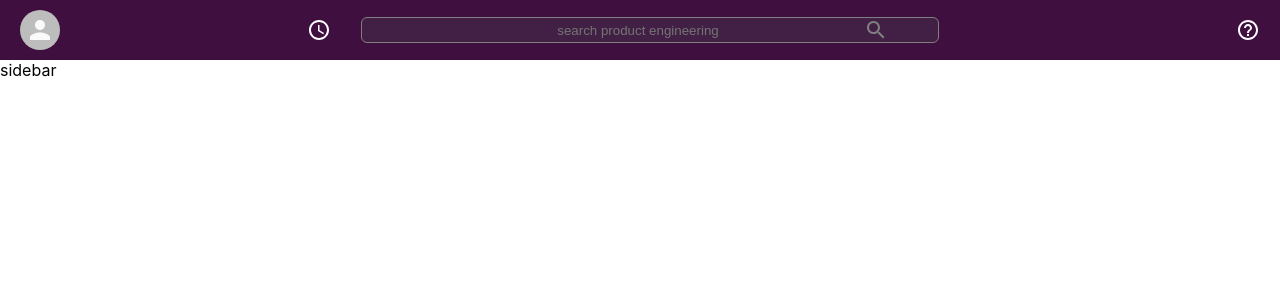
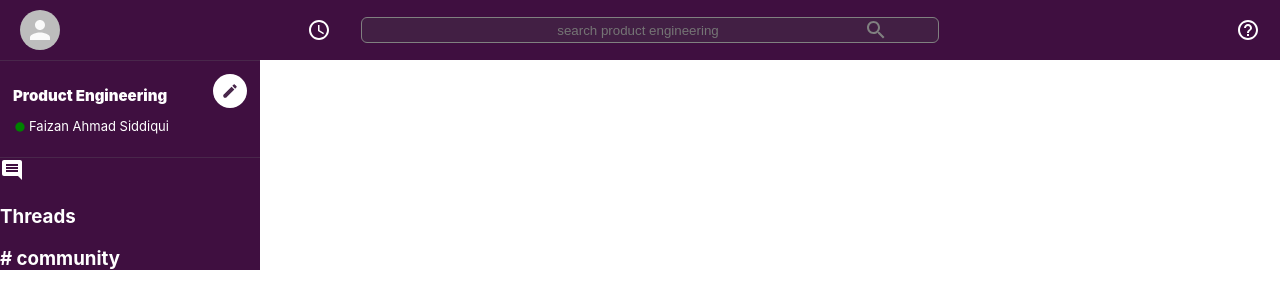
Before and after one commit to faizan14sid/slack-clone, a React (Create React App) app in the folder slack/: page / in a window 1280 px wide. Shown: the top 308 px of the page. Built offline with nearby package versions, Linux system fonts and the light colour scheme.

Commit message:
started working on sidebar

```diff
--- a/slack/src/App.js
+++ b/slack/src/App.js
@@ -6,7 +6,9 @@ function App() {
   return (
     <div className="App">
       <Header />
-      <Sidebar />
+      <div className="app_body">
+        <Sidebar />
+      </div>
     </div>
   );
 }
--- a/slack/src/Components/Sidebar.js
+++ b/slack/src/Components/Sidebar.js
@@ -1,5 +1,25 @@
 import React from "react";
+import "./sidebar.css";
+import FibeManualReacordIcon from "@material-ui/icons/FiberManualRecord";
+import CreateIcon from "@material-ui/icons/Create";
+import { SidebarOption } from "./SidebarOption";
+import InsertCommentIcon from "@material-ui/icons/InsertComment";
 
 export const Sidebar = () => {
-  return <div>sidebar </div>;
+  return (
+    <div className="sidebar">
+      <div className="sidebar_header">
+        <div className="sidebar_info">
+          <h2>Product Engineering</h2>
+          <h3>
+            <FibeManualReacordIcon />
+            Faizan Ahmad Siddiqui
+          </h3>
+        </div>
+        <CreateIcon />
+      </div>
+      <SidebarOption Icon={InsertCommentIcon} title="Threads" />
+      <SidebarOption title="community" />
+    </div>
+  );
 };
--- /dev/null
+++ b/slack/src/Components/SidebarOption.js
@@ -0,0 +1,11 @@
+import React from "react";
+import "./sidebarOption.css";
+
+export const SidebarOption = ({ Icon, title }) => {
+  return (
+    <div className="sidebarOption">
+      {Icon && <Icon className="sidebarOption_icon" />}
+      {Icon ? <h3>{title}</h3> : <h3># {title} </h3>}
+    </div>
+  );
+};
--- /dev/null
+++ b/slack/src/Components/sidebar.css
@@ -0,0 +1,40 @@
+.sidebar {
+  color: white;
+  background-color: var(--slack-color);
+  border-top: 1px solid #49274b;
+  max-width: 260px;
+}
+
+.sidebar_header {
+  padding: 13px;
+  padding-bottom: 10px;
+  border-bottom: 1px solid #49274b;
+  display: flex;
+}
+.sidebar_header > .MuiSvgIcon-root {
+  padding: 8px;
+  color: #49274b;
+  font-size: 18px;
+  background-color: white;
+  border-radius: 999px;
+}
+.sidebar_info {
+  flex: 1;
+}
+.sidebar_info > h2 {
+  font-size: 15px;
+  font-weight: 900;
+  margin-bottom: 5px;
+}
+.sidebar_info > h3 {
+  display: flex;
+  align-items: center;
+  font-size: 13px;
+  font-weight: 400;
+}
+.sidebar_info > h3 > .MuiSvgIcon-root {
+  font-size: 14px;
+  margin-top: 1px;
+  margin-right: 2px;
+  color: green;
+}
```
Also changed, not shown: slack/src/Components/sidebarOption.css (added).
